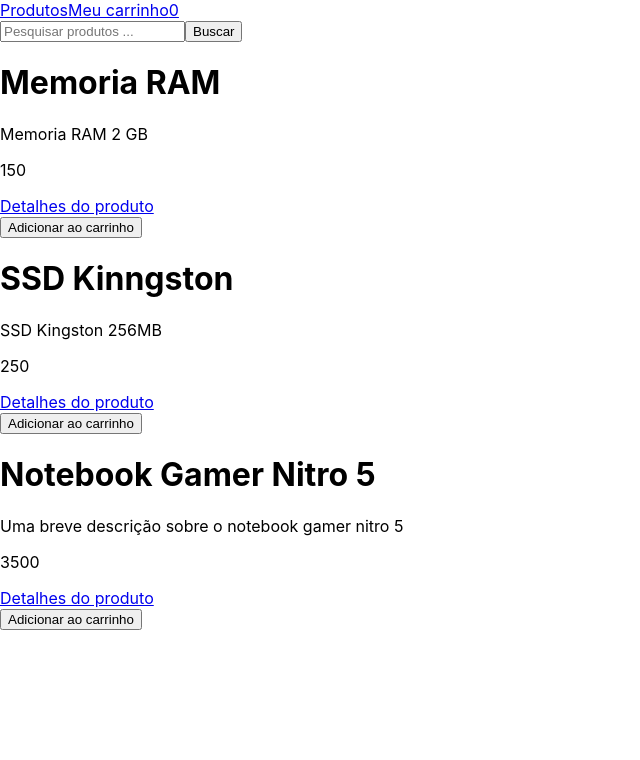
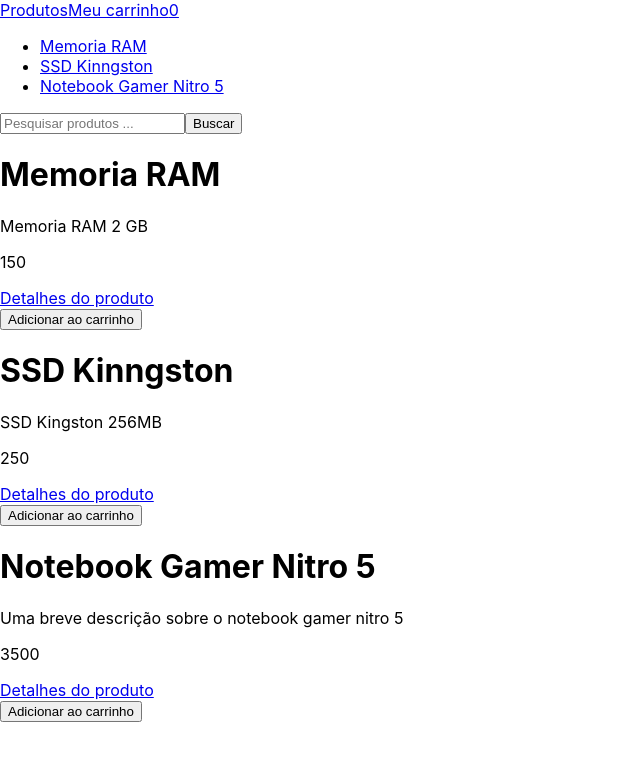
Before and after one commit to rodrigobuzatto/desafio_kabum, a React (Create React App) app: page / in a window 1280 px wide. Shown: the top 760 px of the page, without its empty margins (0-640 px from the left). Built offline with nearby package versions, Linux system fonts and the light colour scheme.

Commit message:
Commit parcial alteracoes Desafio Kabum

```diff
--- a/src/App.js
+++ b/src/App.js
@@ -4,12 +4,14 @@
 import ShoppingCart from './components/ShoppingCart';
 import Navbar from './components/Navbar';
 import Product from './components/ProductDetails';
+import ProductsList from './components/ProductsList';
 
 function App() {
   return (
     <BrowserRouter>
       <div className="App">
         <Navbar />
+        <ProductsList />
         <Switch>
           <Route exact path="/" component={Products}/>
           <Route path="/cart" component={ShoppingCart}/>
--- /dev/null
+++ b/src/components/ProductsList.js
@@ -0,0 +1,32 @@
+import React, { Component } from 'react';
+import { NavLink } from 'react-router-dom';
+import { connect } from 'react-redux';
+
+class ProductsList extends Component {
+    render() {
+        const productsList = this.props.products.length ? this.props.products.map((item) => {
+            return (
+                <li>
+                    <NavLink to={'/product/' + item.id} key={item.id}>{item.product}</NavLink>
+                </li>
+            )
+        }) : (
+            <li>Produtos não encontrados.</li>
+        )
+        return (
+            <div>
+                <ul>
+                    {productsList}
+                </ul>
+            </div>
+        )
+    }
+}
+
+const mapStateToProps = (state) => {
+    return {
+        products: state.products.sort((a, b) => a.product - b.product)
+    }
+}
+
+export default connect(mapStateToProps)(ProductsList)
```
